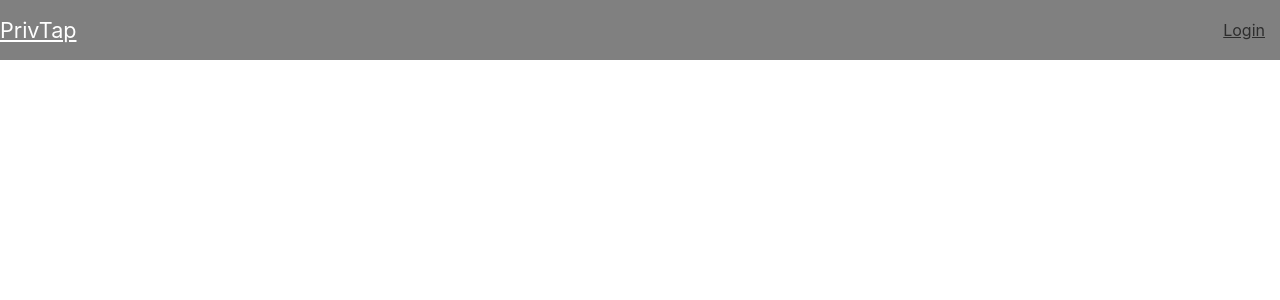
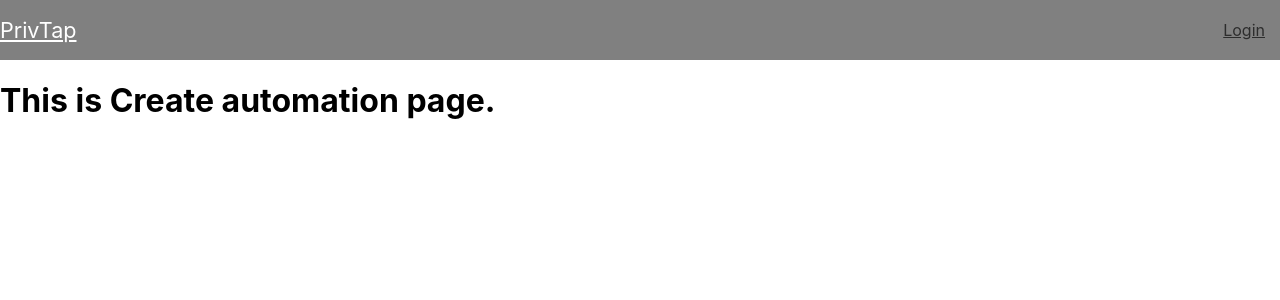
Before and after one commit to bbacani/privtap-fe, a React (Create React App) app: page /create-automation in a window 1280 px wide. Before the commit this address had no page. Shown: the top 300 px of the page. Built offline with nearby package versions, Linux system fonts and the light colour scheme.

Commit message:
added create automation page

```diff
--- a/src/App.js
+++ b/src/App.js
@@ -7,6 +7,7 @@ import Trigger from "./components/Trigger/Trigger";
 import User from "./components/User/User";
 import AppHeader from "./components/common/Header/Header";
 import OAuth2RedirectHandler from "./components/Login/oauth2/OAuth2RedirectHandler";
+import CreateAutomation from "./components/CreateAutomation/CreateAutomation";
 
 function App() {
 
@@ -22,6 +23,7 @@ function App() {
                 <Route path='/trigger' exact element={<Trigger/>}/>
                 <Route path='/user' exact element={<User/>}/>
                 <Route path="/oauth2/redirect" element={<OAuth2RedirectHandler/>}></Route>
+                <Route path="/create-automation" element={<CreateAutomation/>}></Route>
             </Routes>
         </BrowserRouter>
     );
--- /dev/null
+++ b/src/components/CreateAutomation/CreateAutomation.js
@@ -0,0 +1,13 @@
+import React, {useEffect, useState} from 'react';
+import {service} from "../../service/ApiService";
+
+function CreateAutomation() {
+
+    return (
+        <div>
+            <h1>This is Create automation page.</h1>
+        </div>
+    );
+}
+
+export default CreateAutomation;
```
